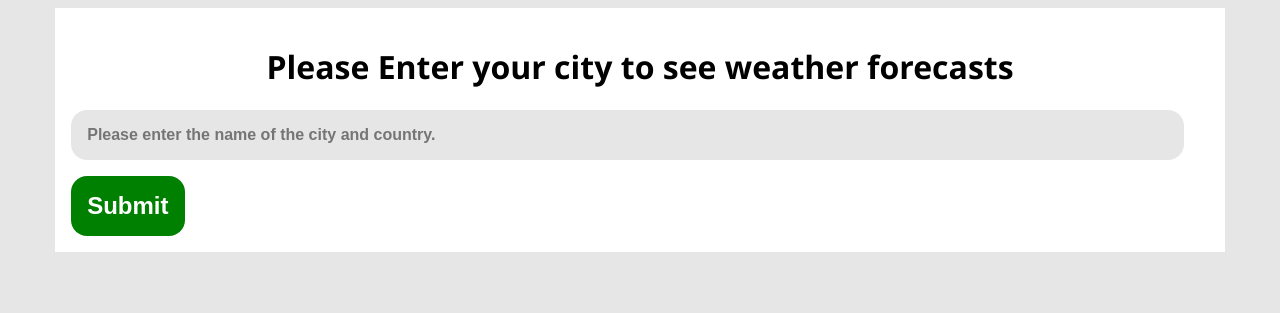
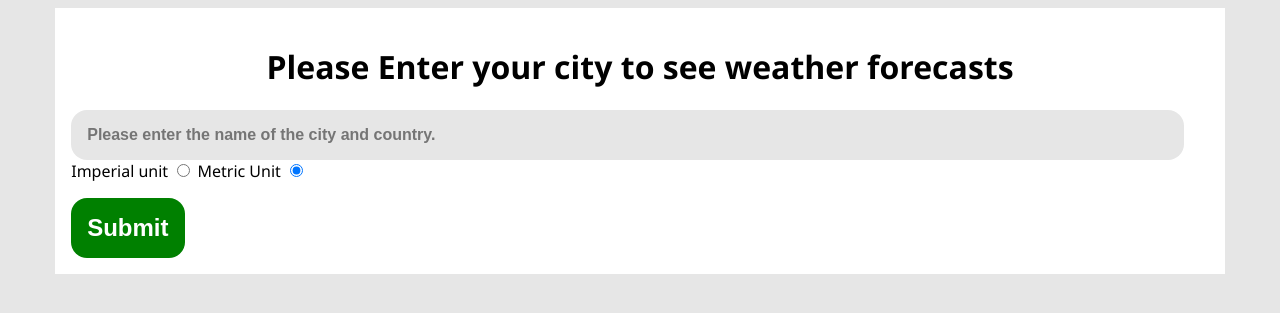
Before and after one commit to jiro2017/weather, a PHP site: page /getweather.php in a window 1280 px wide. Shown: the top 313 px of the page. Run offline with PHP 8.4, Linux system fonts and the light colour scheme.

Commit message:
added units feature

```diff
--- a/components/header.php
+++ b/components/header.php
@@ -38,6 +38,15 @@
         font-weight:bold;
     }
 
+    form.getweather label.radio-inline{
+        display: inline;
+    }
+
+    form.getweather input[type='radio'] {
+        display: inline;
+        width: fit-content;
+    }
+
     form.getweather input.error {
         border:2px solid red;
     }
--- a/getweather.php
+++ b/getweather.php
@@ -13,7 +13,8 @@ if(isset($_POST['city']) && !empty($_POST['city'])) {
     } else { //otherwise go ahead get the weather condition of the city
         $lat = $lat_and_long[0]['lat'];
         $lon = $lat_and_long[0]['lon'];
-        $weather_info = file_get_contents("https://api.openweathermap.org/data/2.5/weather?lat=$lat&lon=$lon&units=metric&appid=1e4c1753170ff44df4a5b7b10c37a7e5");
+        if($_POST['unit']=='Imperial') $unit='imperial'; else if($_POST['unit']=='metric') $unit = 'metric'; else $unit='metric';
+        $weather_info = file_get_contents("https://api.openweathermap.org/data/2.5/weather?lat=$lat&lon=$lon&units=$unit&appid=1e4c1753170ff44df4a5b7b10c37a7e5");
         $weather_info = json_decode($weather_info, true); //convert the json recieved to PHP array
 
         if(isset($weather_info['cod']) && $weather_info['cod']>=400) {
@@ -33,6 +34,14 @@ if(isset($error_message)) { //if there is an error message then show it.
         <p class="error show"><?php echo $error_message; ?></p>
         <h1 class="heading">Please Enter your city to see weather forecasts</h1>
         <input type="text" name="city" id="city_input" value="<?php if(isset($_POST['city'])) echo $_POST['city']; ?>" placeholder="Please enter the name of the city and country.">
+        <input type="text" name="city" id="city_input" placeholder="Please enter the name of the city and country." required>
+
+        <label class="radio-inline">Imperial unit</label>
+        <input type="radio" name="unit" id="imperial" value="imperial">
+
+        <label class="radio-inline">Metric Unit</label>
+        <input type="radio" name="unit" id="metric" value="metric" checked>
+
         <p class="error">error</p>
         <input type="submit" value="Submit" >
     </form>
@@ -45,7 +54,7 @@ if(isset($error_message)) { //if there is an error message then show it.
     <form class="getweather" action="getweather.php" method="post">
         <h1 class="heading">Weather Information</h1>
         <p class="cityname"><b>City:</b> <?php echo $_POST['city'];?></p>
-        <p class="current_temperature"><b>Current Temperature:</b> <?php echo $weather_info['main']['temp'];?></p>
+        <p class="current_temperature"><b>Current Temperature:</b> <?php echo $weather_info['main']['temp'];?> <?php if($_POST['unit']=="metric") "&deg;C"; else "&deg;F";?></p>
         <p class="description"><b>Description:</b> <?php echo $weather_info['weather'][0]['description'];?></p>
         <input type="button" value="Get weather information on another city" onclick="window.location.href='getweather.php'">
     </form>
@@ -56,6 +65,13 @@ if(isset($error_message)) { //if there is an error message then show it.
     <form class="getweather" action="getweather.php" method="post">
         <h1 class="heading">Please Enter your city to see weather forecasts</h1>
         <input type="text" name="city" id="city_input" placeholder="Please enter the name of the city and country." required>
+
+
+        <label class="radio-inline">Imperial unit</label>
+        <input type="radio" name="unit" id="imperial" value="imperial">
+
+        <label class="radio-inline">Metric Unit</label>
+        <input type="radio" name="unit" id="metric" value="metric" checked>
         <p class="error">error</p>
         <input type="submit" value="Submit">
     </form>
```
